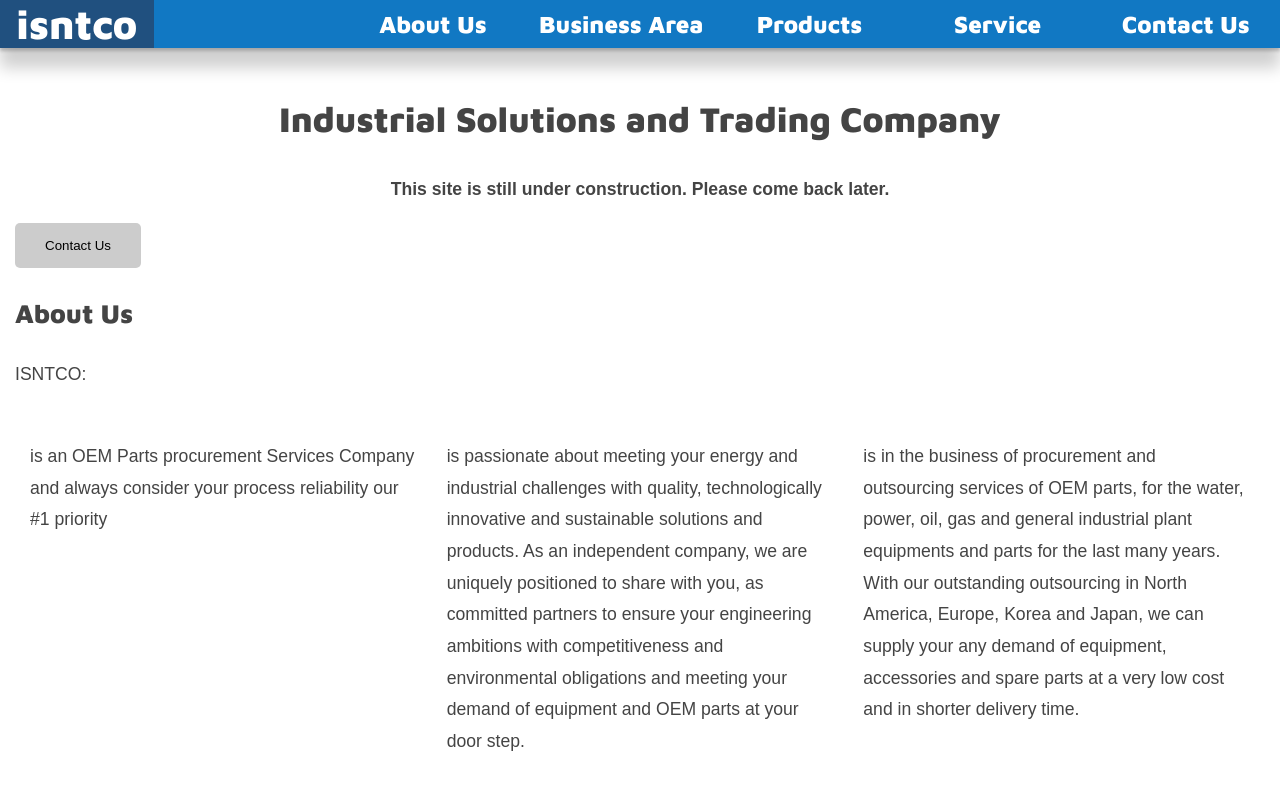
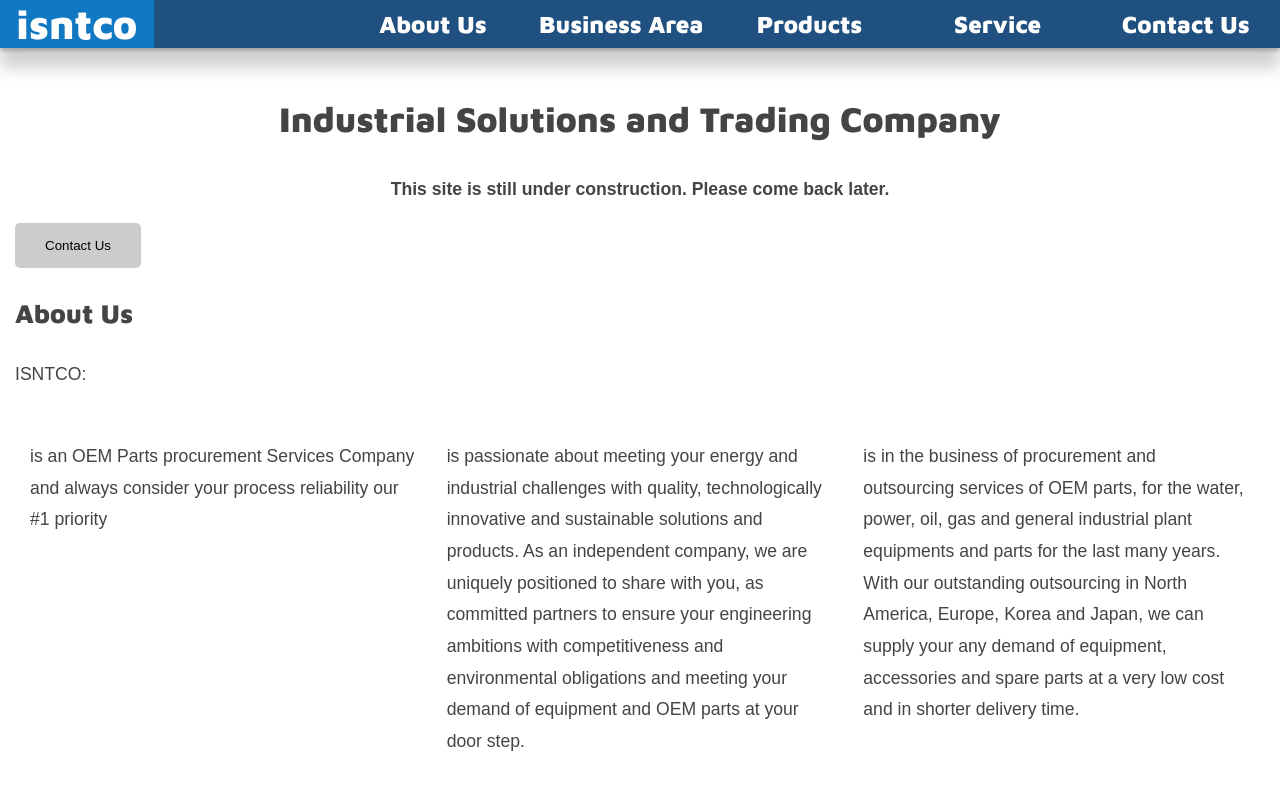
Before and after one commit to Hassan-Shabbir/isntco, a plain HTML site: page index.html in a window 1280 px wide. Shown: the top 800 px of the page. Drawn offline with Linux system fonts and the light colour scheme.

```diff
--- a/index.html
+++ b/index.html
@@ -49,7 +49,7 @@
       height: 2em;
       font-size: 1.5em;
       font-family: 'Maven Pro';
-      background-color: #1178C3;
+      background-color: #20507F;
 
       display: grid;
       grid-template-columns: 1.8fr repeat(5, 1fr);
@@ -65,7 +65,7 @@
 
     .navhome {
       justify-self: left;
-      background: #20507F;
+      background: #1178C3;
     }
 
     .navlarge {
```
